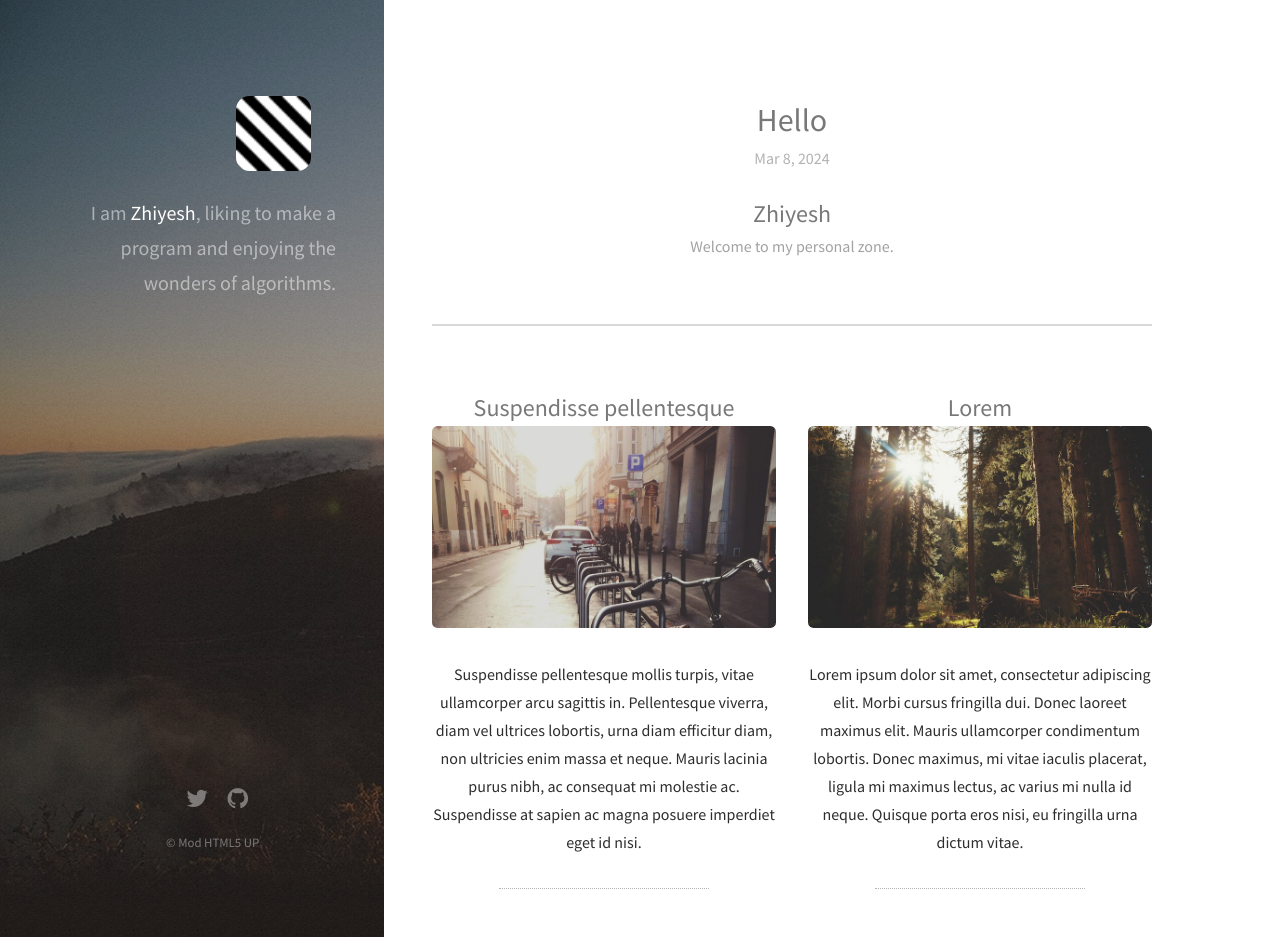
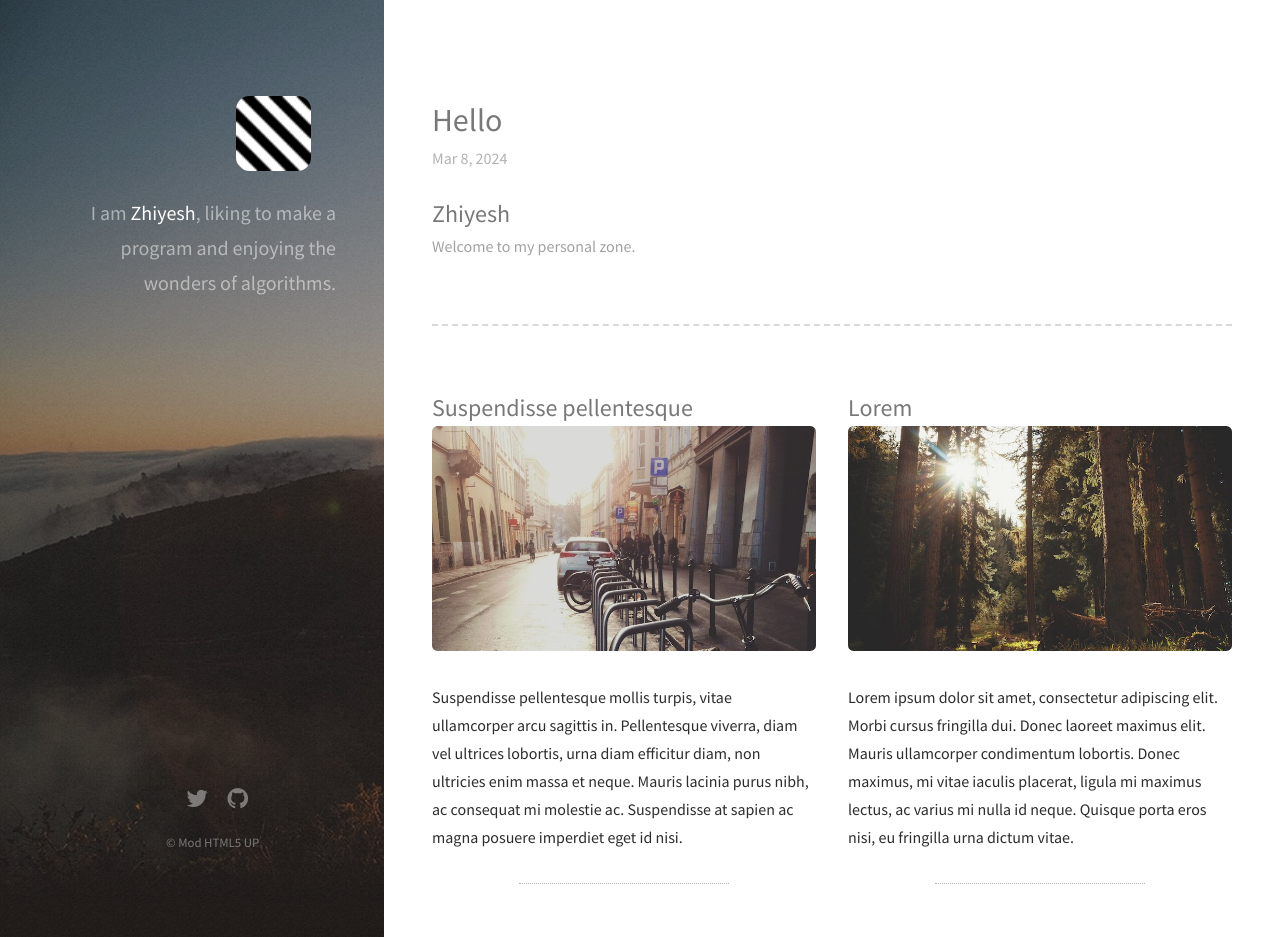
Before and after one commit to Zhiyelah/zhiyelah.github.io, a Jekyll site: the page built from index.html, in a window 1280 px wide and 937 px high. Built offline with Jekyll 4.4.1, drawn with Linux system fonts in a browser that asks for light colours; nearby versions of some CDN libraries.

Commit message:
Update main.css

```diff
--- a/css/main.css
+++ b/css/main.css
@@ -2555,9 +2555,7 @@
 	}
 
 		#main > section {
-			border-top: solid 2px #d9d9d9;
-			width: 90%;
-			text-align: center;
+			border-top: dashed 2px #d9d9d9;
 			margin: 4em 0 0 0;
 			padding: 4em 0 0 0;
 		}
```
